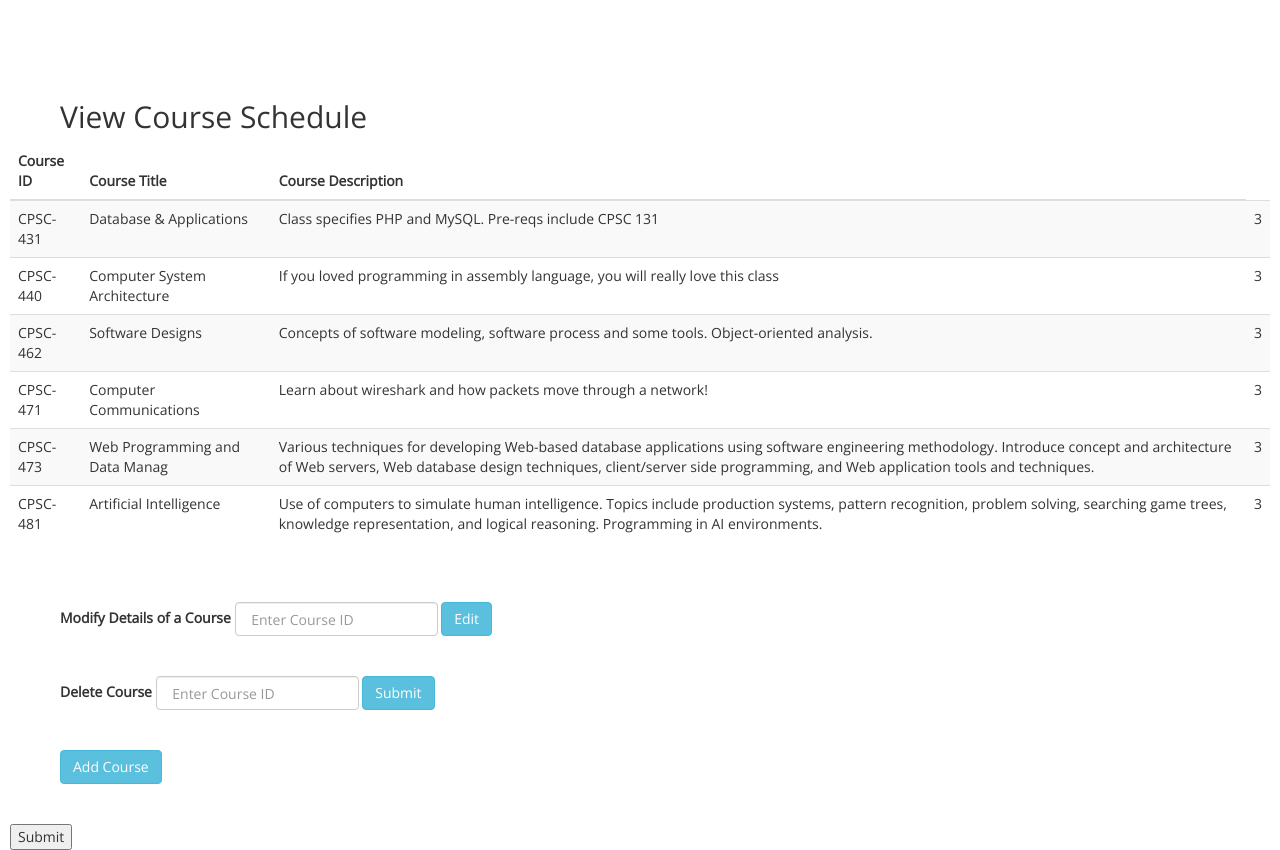
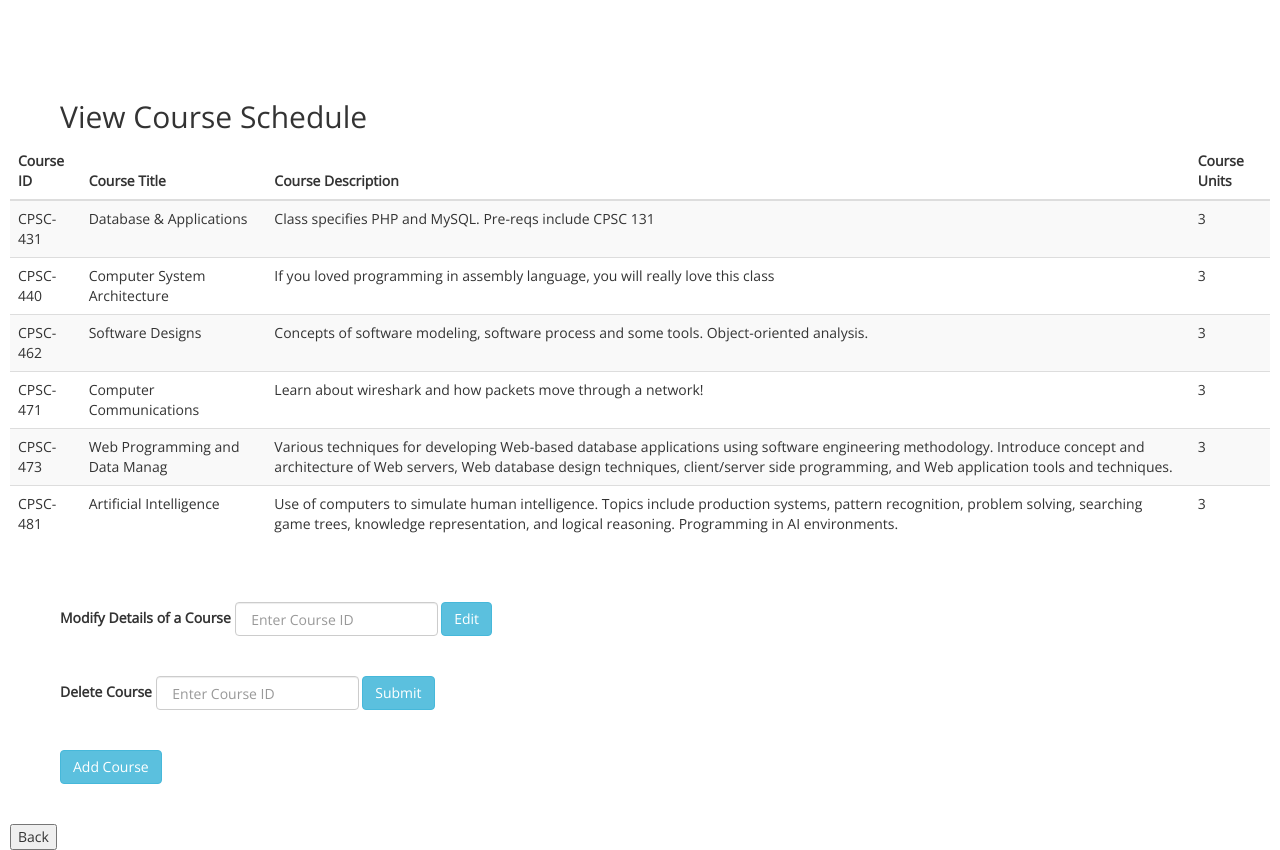
Before and after one commit to yuuuri/CS431_TermProject, a PHP site: page /view_course_schedule.php in a window 1280 px wide. Run offline with PHP 8.4, Linux system fonts and the light colour scheme; data comes from the database, SQL or seed files in the repository.

Commit message:
fixed error handling. fixed back button
changed $_SESSION error handling variables

```diff
--- a/view_course_schedule.php
+++ b/view_course_schedule.php
@@ -25,6 +25,7 @@
                 <tr><th>Course ID</th>
                     <th>Course Title    </th>
 					<th>Course Description</th>
+					<th>Course Units </th>
                 </tr>
             </thead>
             <tbody> <!-- Reference: https://github.com/chrisdanan/431Hw4/blob/master/index.php -->
@@ -50,11 +51,11 @@
                         </div>
                     </form>
                         <?php
-                            if(isset($_SESSION['message_edit']))
+                            if(isset($_SESSION['message_edit_course']))
                             {
-                                echo '<font color = "red"><i>'.$_SESSION['message_edit'].'</i></font>';
+                                echo '<font color = "red"><i>'.$_SESSION['message_edit_course'].'</i></font>';
                             }
-                            unset($_SESSION['message_edit']); // clear the value so that it doesn't display again
+                            unset($_SESSION['message_edit_course']); // clear the value so that it doesn't display again
                         ?>
     </div>
 	<br /> <br />
@@ -68,11 +69,11 @@
                         </div>
                     </form>
                         <?php
-                            if(isset($_SESSION['message_del']))
+                            if(isset($_SESSION['message_del_course']))
                             {
-                                echo '<font color = "red"><i>'.$_SESSION['message_del'].'</i></font>';
+                                echo '<font color = "red"><i>'.$_SESSION['message_del_course'].'</i></font>';
                             }
-                            unset($_SESSION['message_del']); // clear the value so that it doesn't display again
+                            unset($_SESSION['message_del_course']); // clear the value so that it doesn't display again
                         ?>
     </div>
 
@@ -89,12 +90,16 @@
     </div>
 
 </main>
+</body>
 <footer>
             <br>
             <br>
 			<form action = "admin.php" method = "post">
-				<input name = "BackButton" type="submit" values="Back">
+				<input name = "BackButton" type= "submit" value= "Back">
 			</form>
+
+
+
 
 </footer>
 </body>
```
